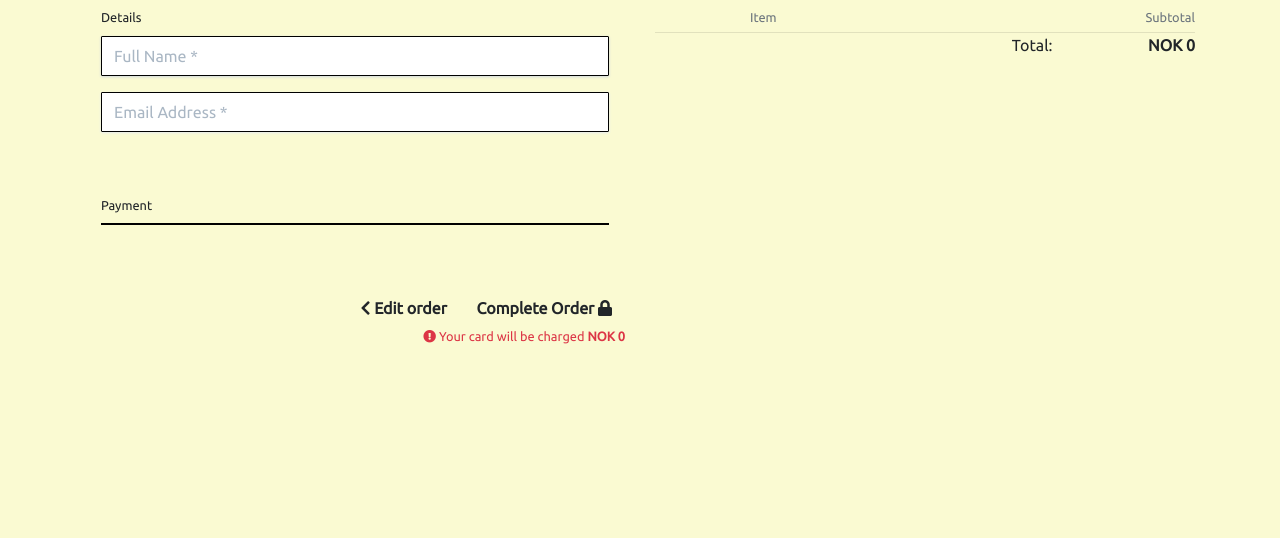
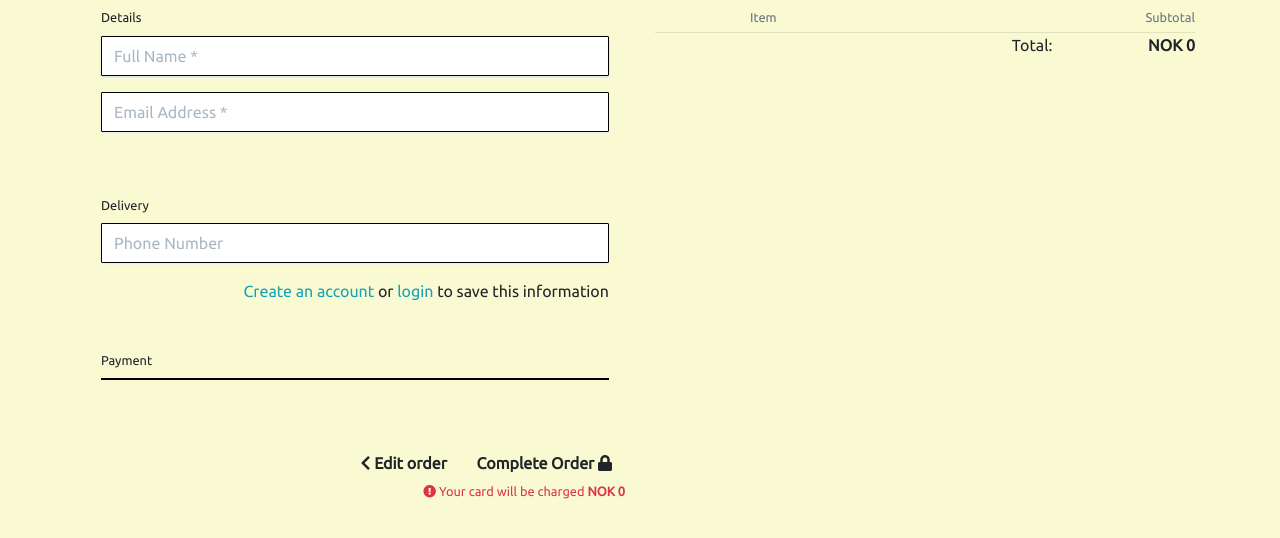
Before and after one commit to paulldev/milestone-project-4, a Django app: template checkout/templates/checkout/checkout.html in a window 1280 px wide. Shown: the part 189-727 px from the top of the page. Run offline with Django 3.2, Linux system fonts and the light colour scheme; the template is opened without the code that fills it: values that come from a table or form of the project are taken from there, others are empty; parts of the project's set-up code (start-up, migrations or seed data) failed here and were passed over; some libraries are stand-ins or nearby versions.

Commit message:
Add 'save information' to checkout form

```diff
--- a/checkout/templates/checkout/checkout.html
+++ b/checkout/templates/checkout/checkout.html
@@ -64,6 +64,21 @@
                         {{ order_form.full_name | as_crispy_field }}
                         {{ order_form.email | as_crispy_field }}
                     </fieldset>
+                    <fieldset class="rounded px-3 mb-5">
+                        <legend class="fieldset-label small text-black px-2 w-auto">Delivery</legend>
+                        {{ order_form.phone_number | as_crispy_field }}
+                        <div class="form-check form-check-inline float-right mr-0">
+							{% if user.is_authenticated %}
+								<label class="form-check-label" for="id-save-info">Save information</label>
+                                <input class="form-check-input ml-2 mr-0" type="checkbox" id="id-save-info" name="save-info" checked>
+							{% else %}
+								<label class="form-check-label" for="id-save-info">
+                                    <a class="text-info" href="{% url 'account_signup' %}">Create an account</a> or
+                                    <a class="text-info" href="{% url 'account_login' %}">login</a> to save this information
+                                </label>
+							{% endif %}
+						</div>
+                    </fieldset>
                     <fieldset class="px-3">
                         <legend class="fieldset-label small text-black px-2 w-auto">Payment</legend>
                         <!-- A Stripe card element will go here -->
```
